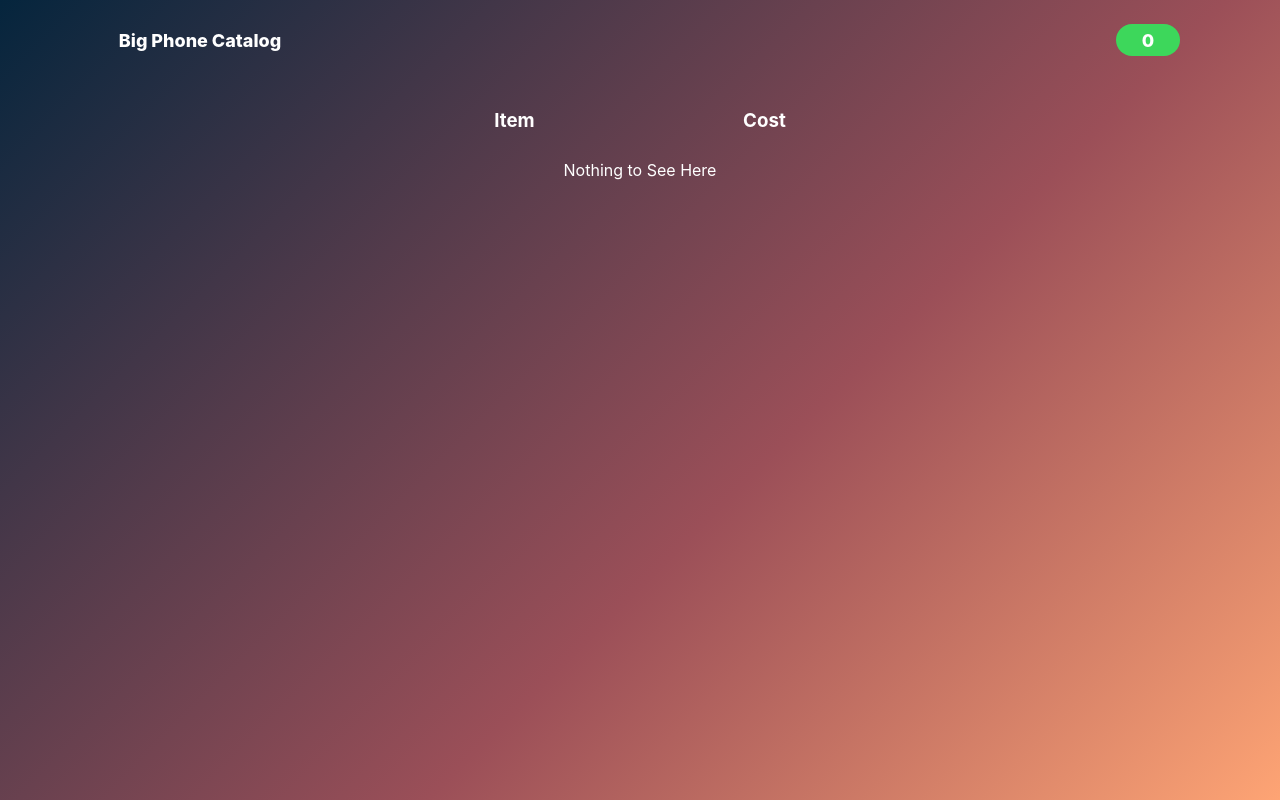
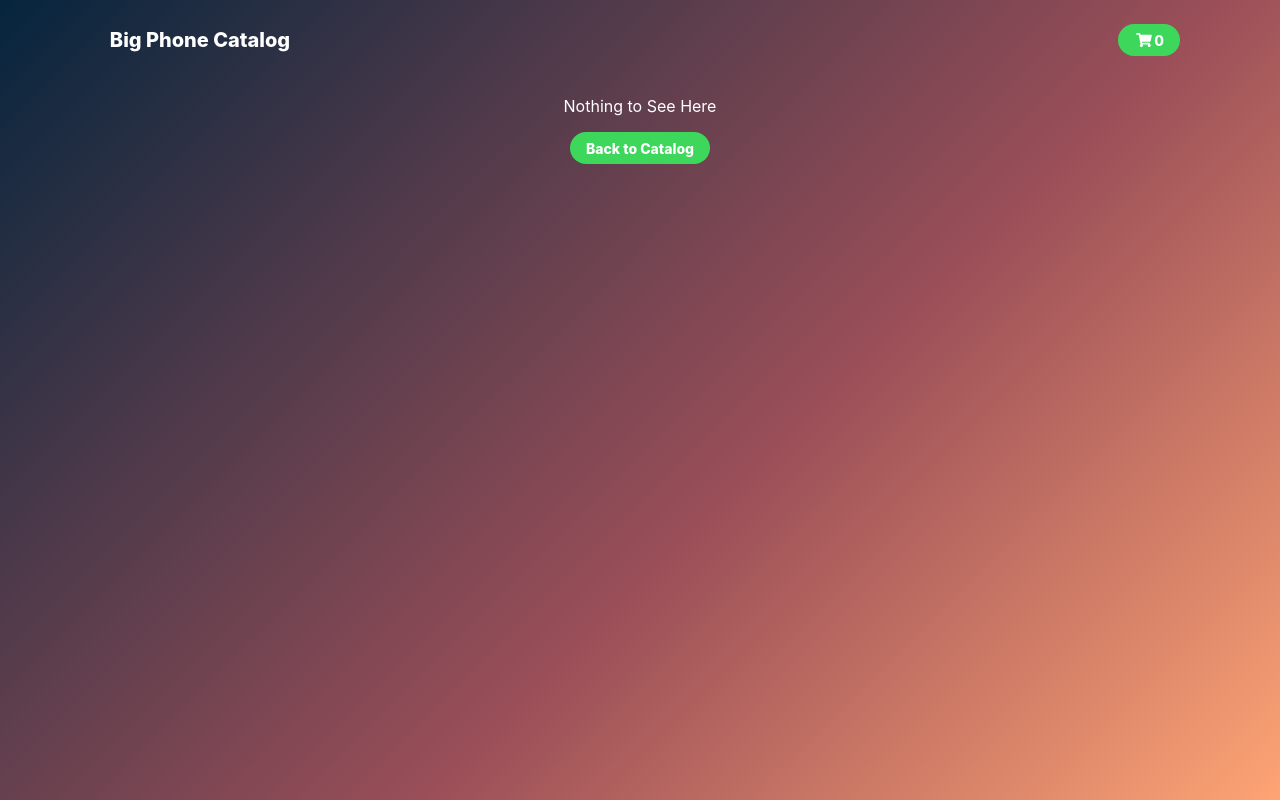
Before and after one commit to T0ASTMalone/big-phone-catalog, a React (Create React App) app: page /checkout in a window 1280 px wide. Built offline with nearby package versions, Linux system fonts and the light colour scheme.

Commit message:
fixed cart item height and header font size

```diff
--- a/src/components/Cart/Cart.css
+++ b/src/components/Cart/Cart.css
@@ -12,7 +12,7 @@
 }
 
 .cart-items {
-  max-height: 70vh;
+  max-height: 50vh;
   overflow: scroll;
   list-style: none;
   padding: 0;
--- a/src/components/Cart/Cart.js
+++ b/src/components/Cart/Cart.js
@@ -9,7 +9,7 @@ const Cart = ({ cart, removeFromCart, page, handleNextSection, loaded, total })
 
   return (
     <div className="cart">
-
+      {cart.length > 0 && (
         <div className="cart-header">
           <div className="cart-header-item">
             <h3>Item</h3>
@@ -18,6 +18,7 @@ const Cart = ({ cart, removeFromCart, page, handleNextSection, loaded, total })
             <h3>Cost</h3>
           </div>
         </div>
+      )}
 
       <ol className="cart-items">
         {cart.length > 0 ? (
--- a/src/components/Cart/EmptyCart/EmptyCart.js
+++ b/src/components/Cart/EmptyCart/EmptyCart.js
@@ -1,12 +1,14 @@
-import React from 'react'
-import "./EmptyCart.css"
+import React from "react";
+import { Link } from "react-router-dom";
+import "./EmptyCart.css";
 
 const EmptyCart = () => {
   return (
     <div className="empty-cart">
-      Nothing to See Here
+      <p>Nothing to See Here</p>
+      <Link to="/" className="btn header-link">Back to Catalog</Link>
     </div>
-  )
-}
+  );
+};
 
-export default EmptyCart
+export default EmptyCart;
--- a/src/components/Header/Header.css
+++ b/src/components/Header/Header.css
@@ -10,15 +10,16 @@ header {
 
 .header-brand {
   width: 200px;
+  font-size: 20px;
 }
 
 
 
 .header-link {
   --header-link-width: 32px;
-  font-size: 18px;
+  font-size: 14px;
   font-weight: 800;
-  width: var(--header-link-width);
+  /* width: var(--header-link-width); */
   text-align: center;
   text-decoration: none;
   color: white;
@@ -29,14 +30,15 @@ header {
 }
 
 .cart-icon {
-  margin: auto;
+  /* margin: auto; */
   width: 20px;
 }
 
 .cart-size {
-  text-align: center;
-  width: var(--header-link-width);
-  position: absolute;
+  /* text-align: center; */
+  /* width: var(--header-link-width); */
+
+  /* top: -7px; */
 }
 
 .fade.hide-opacity{
--- a/src/components/Header/Header.js
+++ b/src/components/Header/Header.js
@@ -2,41 +2,48 @@ import React, { useContext, useEffect, useState } from "react";
 import { Link } from "react-router-dom";
 import { ShopContext } from "../../context/BigPhoneCatalogContext";
 import "./Header.css";
-import { CSSTransition } from "react-transition-group";
-import {FaShoppingCart} from 'react-icons/fa'
+// import { CSSTransition } from "react-transition-group";
+import { FaShoppingCart } from "react-icons/fa";
+// import ShoppingCartIcon from "../../assets/cart-11-48.png";
+
+/*
+  Tied to add add an animation that would alternate between an icon and the cart length.
+  It was not breaking the page but was showing an error in the console.
+*/
 
 const Header = () => {
-  const [alternate, setAlternate] = useState(false);
 
-  useEffect(() => {
-    let alt = false;
-    const interval = setInterval(() => {
-      alt = !alt;
-      setAlternate(alt);
-    }, 4000);
+  // const [alternate, setAlternate] = useState(false);
 
-    return () => {
-      clearInterval(interval);
-    };
-  }, []);
+  // useEffect(() => {
+  //   let alt = false;
+  //   const interval = setInterval(() => {
+  //     alt = !alt;
+  //     setAlternate(alt);
+  //   }, 4000);
+
+  //   return () => {
+  //     clearInterval(interval);
+  //   };
+  // }, []);
 
   const {
     state: { cart },
   } = useContext(ShopContext);
 
-  const duration = 300;
+  // const duration = 300;
 
-  const defaultStyle = {
-    transition: `opacity ${duration}ms ease-in-out`,
-    opacity: 0,
-  };
+  // const defaultStyle = {
+  //   transition: `opacity ${duration}ms ease-in-out`,
+  //   opacity: 0,
+  // };
 
-  const transitionStyles = {
-    entering: { opacity: 1 },
-    entered: { opacity: 1 },
-    exiting: { opacity: 0 },
-    exited: { opacity: 0 },
-  };
+  // const transitionStyles = {
+  //   entering: { opacity: 1 },
+  //   entered: { opacity: 1 },
+  //   exiting: { opacity: 0 },
+  //   exited: { opacity: 0 },
+  // };
 
   return (
     <header className="container">
@@ -44,7 +51,8 @@ const Header = () => {
         <p className="header-brand">Big Phone Catalog</p>
       </Link>
       <Link to="/checkout" className="btn header-link checkout-btn">
-        <CSSTransition in={!alternate} timeout={2000} classNames="header-link-icon">
+        {/* Causing ref error but should alternate between cart icon and cart size */}
+        {/* <CSSTransition in={!alternate} timeout={2000} classNames="header-link-icon">
           {(state) => {
             return (
               <FaShoppingCart
@@ -54,6 +62,7 @@ const Header = () => {
                   ...transitionStyles[state],
                 }}
               />
+              <img src={ShoppingCartIcon} style={{width: "20px"}} alt="cart"/>
             );
           }}
         </CSSTransition>
@@ -71,7 +80,9 @@ const Header = () => {
               </span>
             );
           }}
-        </CSSTransition>
+        </CSSTransition> */}
+        <FaShoppingCart className="cart-icon" />
+        <span className="cart-size">{cart.length}</span>
       </Link>
     </header>
   );
--- a/src/routes/Checkout/Checkout.js
+++ b/src/routes/Checkout/Checkout.js
@@ -36,7 +36,6 @@ const Checkout = () => {
 
   useEffect(() => {
     setCartPage(cart.slice(0, 3));
-    setLoaded(false);
   }, []);
 
   const handleNextSection = (newPage) => {
```
Also changed, not shown: src/assets/cart-11-48.png (added). Lines whose indentation alone changed are shown as unchanged.
